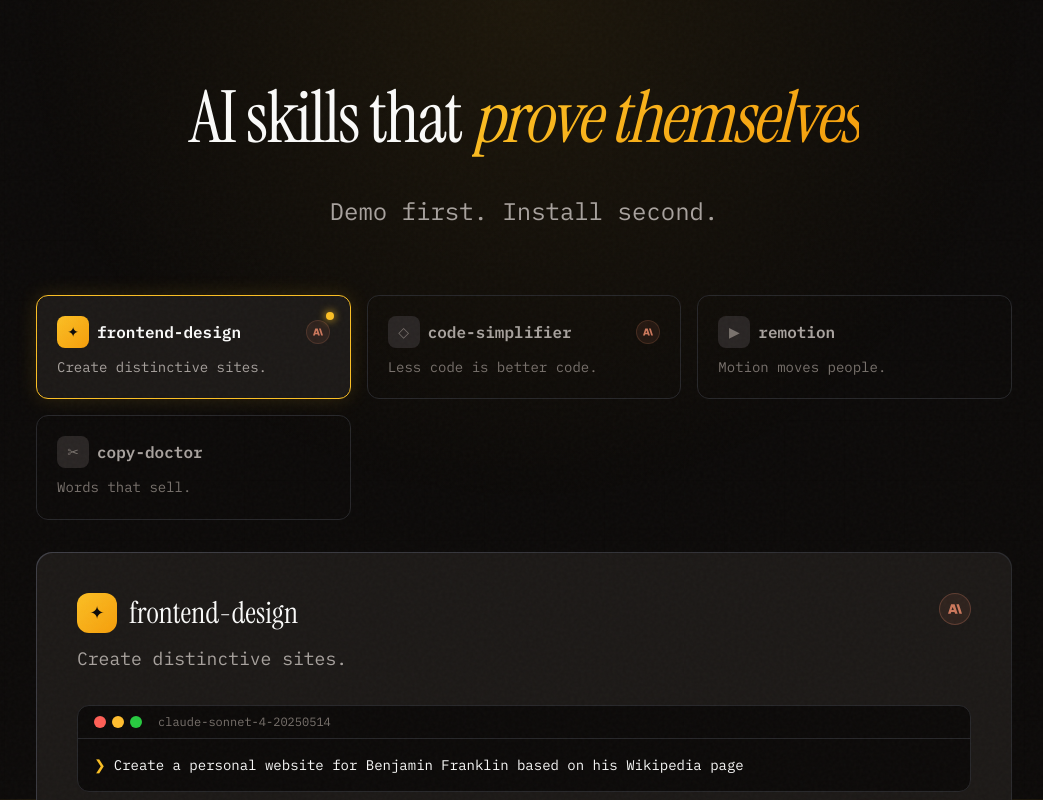
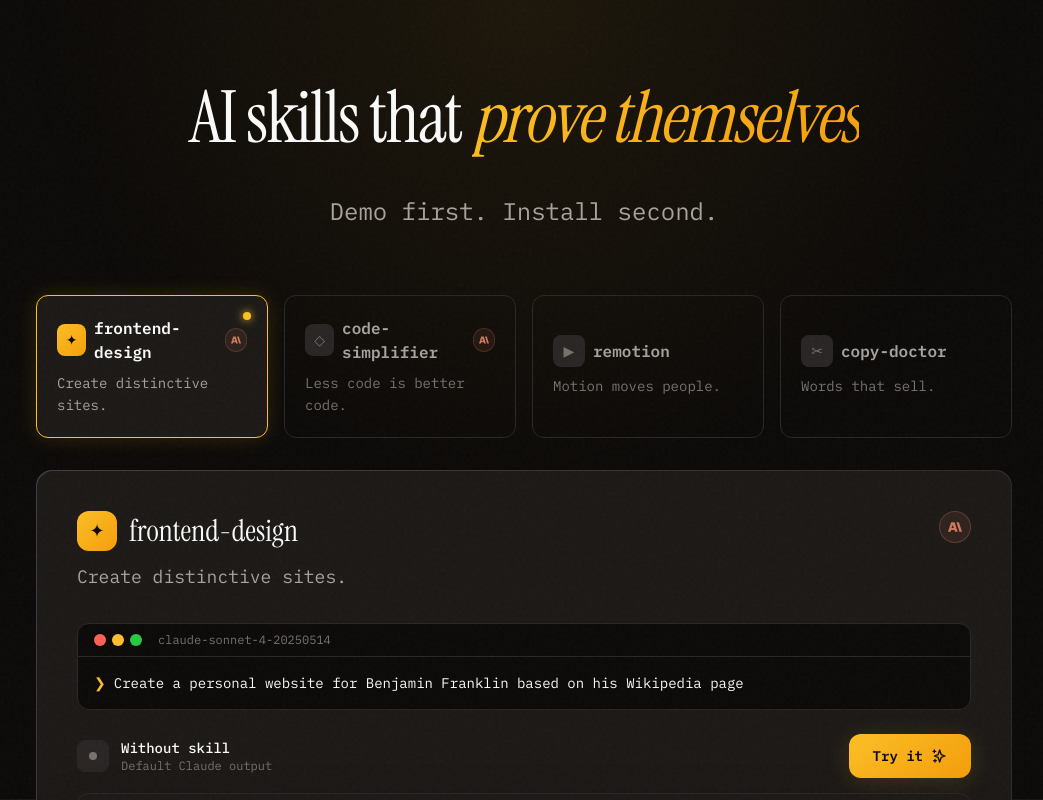
Before and after one commit to aslobodnik/stashmd, a Next.js app: page / in a window 1280 px wide. Shown: the top 800 px of the page, without its empty margins (116-1159 px from the left). Built offline with nearby package versions, Linux system fonts and the light colour scheme; a web font is replaced by a local one.

Commit message:
wire up copy-doctor demo in page

```diff
--- a/app/page.tsx
+++ b/app/page.tsx
@@ -4,6 +4,7 @@
 import { BeforeAfterComparison } from "./components/BeforeAfterComparison";
 import { CodeSimplifierDemo } from "./components/CodeSimplifierDemo";
 import { RemotonDemo } from "./components/RemotonDemo";
+import { CopyDoctorDemo } from "./components/CopyDoctorDemo";
 import { InstallSection } from "./components/InstallSection";
 import { SkillCard } from "./components/SkillCard";
 
@@ -129,7 +130,7 @@
 
         {/* Skill Grid */}
         <section className="mb-8">
-          <div className="grid grid-cols-1 sm:grid-cols-3 gap-4">
+          <div className="grid grid-cols-1 sm:grid-cols-2 lg:grid-cols-4 gap-4">
             {SKILLS.map((skill) => (
               <SkillCard
                 key={skill.id}
@@ -225,6 +226,10 @@
                   <RemotonDemo />
                 )}
 
+                {activeSkill === "copy-doctor" && (
+                  <CopyDoctorDemo />
+                )}
+
                 {/* Install section */}
                 <InstallSection
                   skillName={currentSkill.name}
```
